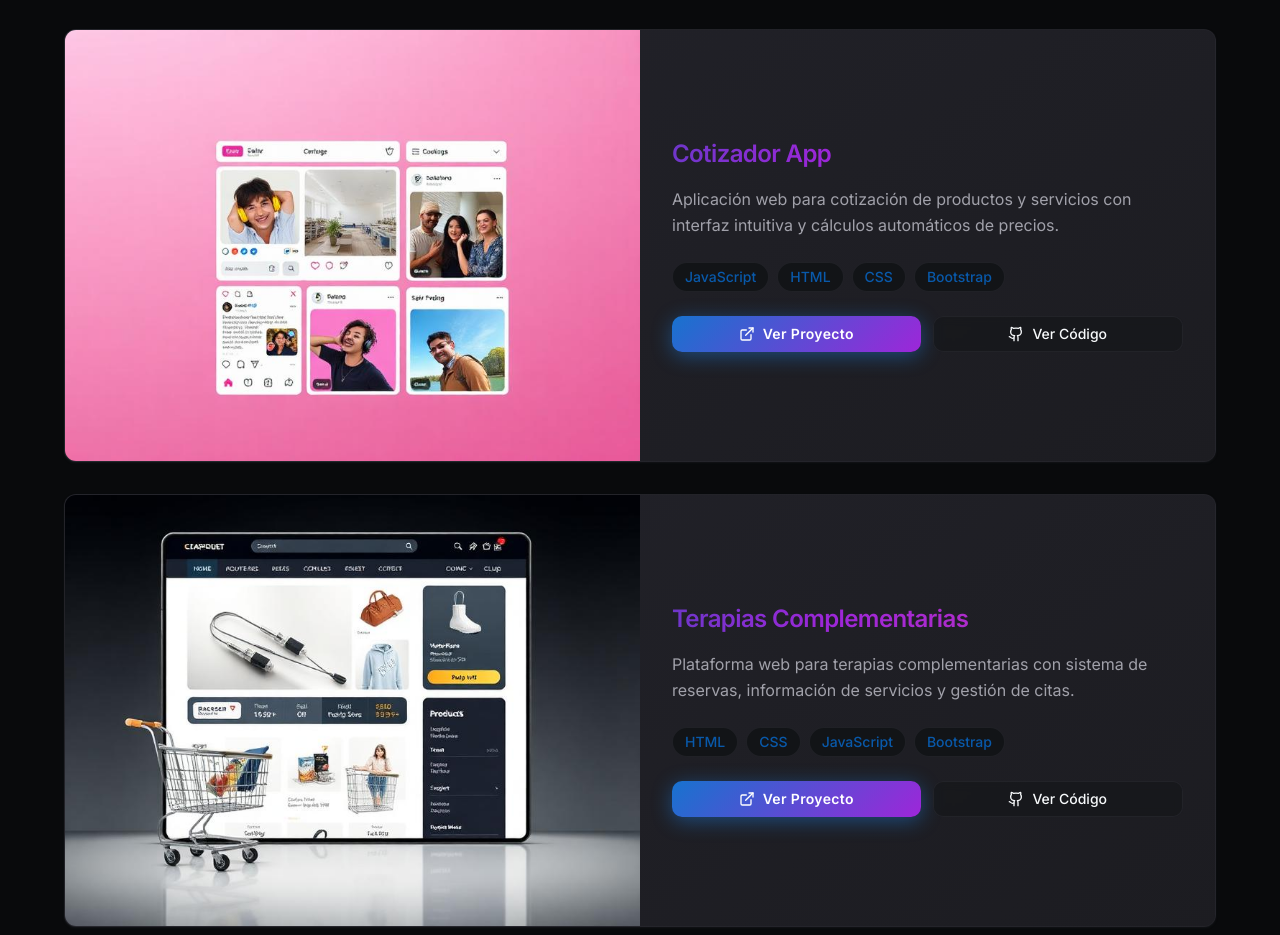
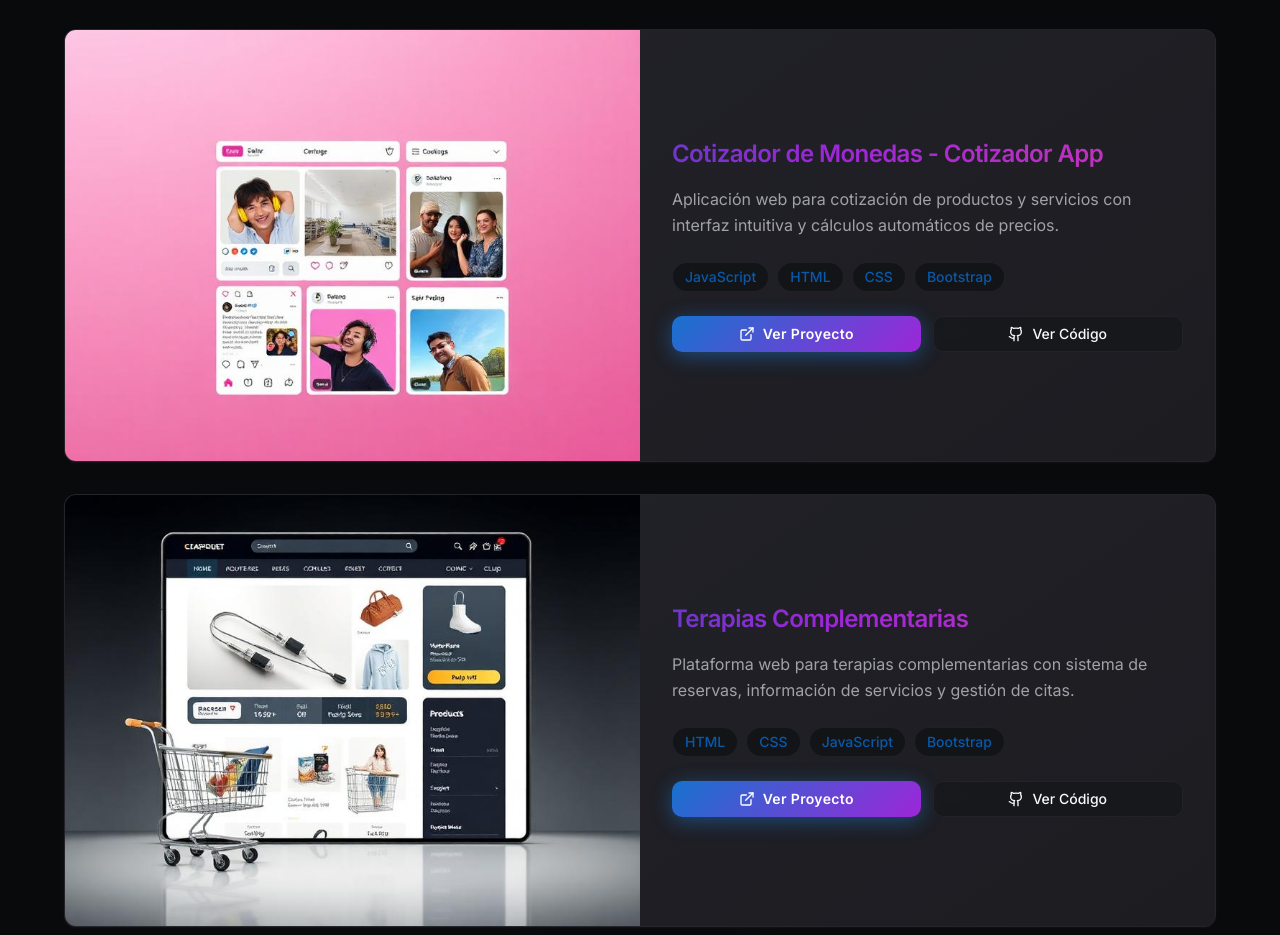
Before and after one commit to CristianNinotti/porfolio-cristian-ninotti, a React (Vite) app: page / in a window 1280 px wide. Shown: the part 6220-7155 px from the top of the page. Built offline with nearby package versions, Linux system fonts and the light colour scheme; the HTML template or start-up script is replaced by a standard one.

Commit message:
Update project title

```diff
--- a/src/components/Projects.tsx
+++ b/src/components/Projects.tsx
@@ -44,7 +44,7 @@ const Projects = () => {
       featured: true
     },
     {
-      title: "Cotizador App",
+      title: "Cotizador de Monedas - Cotizador App",
       description: "Aplicación web para cotización de productos y servicios con interfaz intuitiva y cálculos automáticos de precios.",
       image: project3,
       technologies: ["JavaScript", "HTML", "CSS", "Bootstrap"],
```
